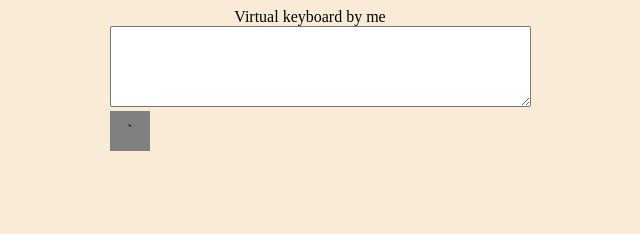
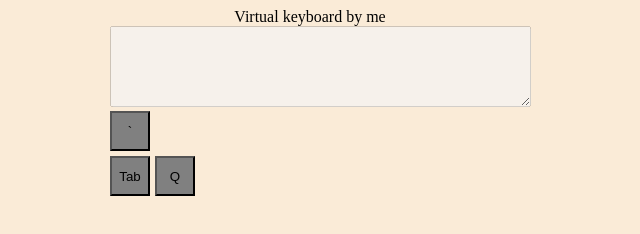
Before and after one commit to supersalik/virtual-keyboard, a website with bundled scripts: page index.html in a window 1280 px wide. Shown: the whole page, without its empty margins (330-970 px from the left). Built offline with nearby package versions, Linux system fonts and the light colour scheme.

Commit message:
feat:add keys and intuping from virtual keyboard

```diff
--- a/script.js
+++ b/script.js
@@ -1,10 +1,6 @@
 "use strict";
 
 import { keys } from "./keys.js";
-
-console.log("heloo");
-
-console.log(keys);
 
 const body = document.querySelector("body");
 
@@ -21,6 +17,7 @@ wrapper.appendChild(header);
 
 //textarae
 const textArea = document.createElement("textarea");
+textArea.disabled = "disabled";
 textArea.rows = "5";
 textArea.cols = "50";
 textArea.classList.add("textarea");
@@ -31,17 +28,21 @@ const keyboard = document.createElement("div");
 keyboard.classList.add("keyboard");
 wrapper.appendChild(keyboard);
 
-// keyboard
+// keysline
 const keysLine = document.createElement("div");
-keysLine.classList.add("keys-line");
+keysLine.classList.add(`keys-line`);
 
-const key = document.createElement("div");
+//key
+const key = document.createElement("button");
 key.classList.add("key");
 
 let lang;
 
 for (let i = 0; i < keys.length; i++) {
+  keysLine;
+  keysLine.classList.add(`keys-line${i}`);
   keyboard.appendChild(keysLine.cloneNode(true));
+  console.log(keyboard);
   for (let j = 0; j < keys[i].length; j++) {
     // console.log("i=", i, " j=", j);
     // if (lang === "ru") {
@@ -49,9 +50,31 @@ for (let i = 0; i < keys.length; i++) {
     //   key.innerText = keys[i][j].nameRuShift;
     // } else {
     //   console.log("lang=en");
+    const current = document.querySelector(`.keys-line${i}`);
+    key;
     key.innerText = keys[i][j].nameShift;
     // }
     console.log(keys[i][j].nameShift);
-    keysLine.appendChild(key.cloneNode(true));
+    current.appendChild(key.cloneNode(true));
+    const allKeys = document.querySelectorAll(".key");
+    const currentKey = [...allKeys].at(-1);
+    console.log([...allKeys].at(-1));
+    currentKey.addEventListener("click", function () {
+      let textaraeText = textArea.value;
+      console.log(textaraeText);
+      textaraeText = textaraeText + currentKey.innerText;
+      console.log(textaraeText);
+      textArea.innerText = textaraeText;
+    });
   }
 }
+
+document.addEventListener("keydown", function (event) {
+  console.log(event.code);
+  let keyCode = event.code.slice(-1);
+  let textaraeText = textArea.value;
+  console.log(textaraeText);
+  textaraeText = textaraeText + keyCode;
+  console.log(textaraeText);
+  textArea.innerText = textaraeText;
+});
--- a/style.css
+++ b/style.css
@@ -14,11 +14,13 @@
 .keyboard {
   display: flex;
   flex-direction: column;
+  gap: 5px;
 }
 
 .keys-line {
   display: flex;
   flex-direction: row;
+  gap: 5px;
 }
 
 .key {
```
Also changed, not shown: package.json (+8 -1 lines), .eslintrc.cjs (added), 1 other file.
